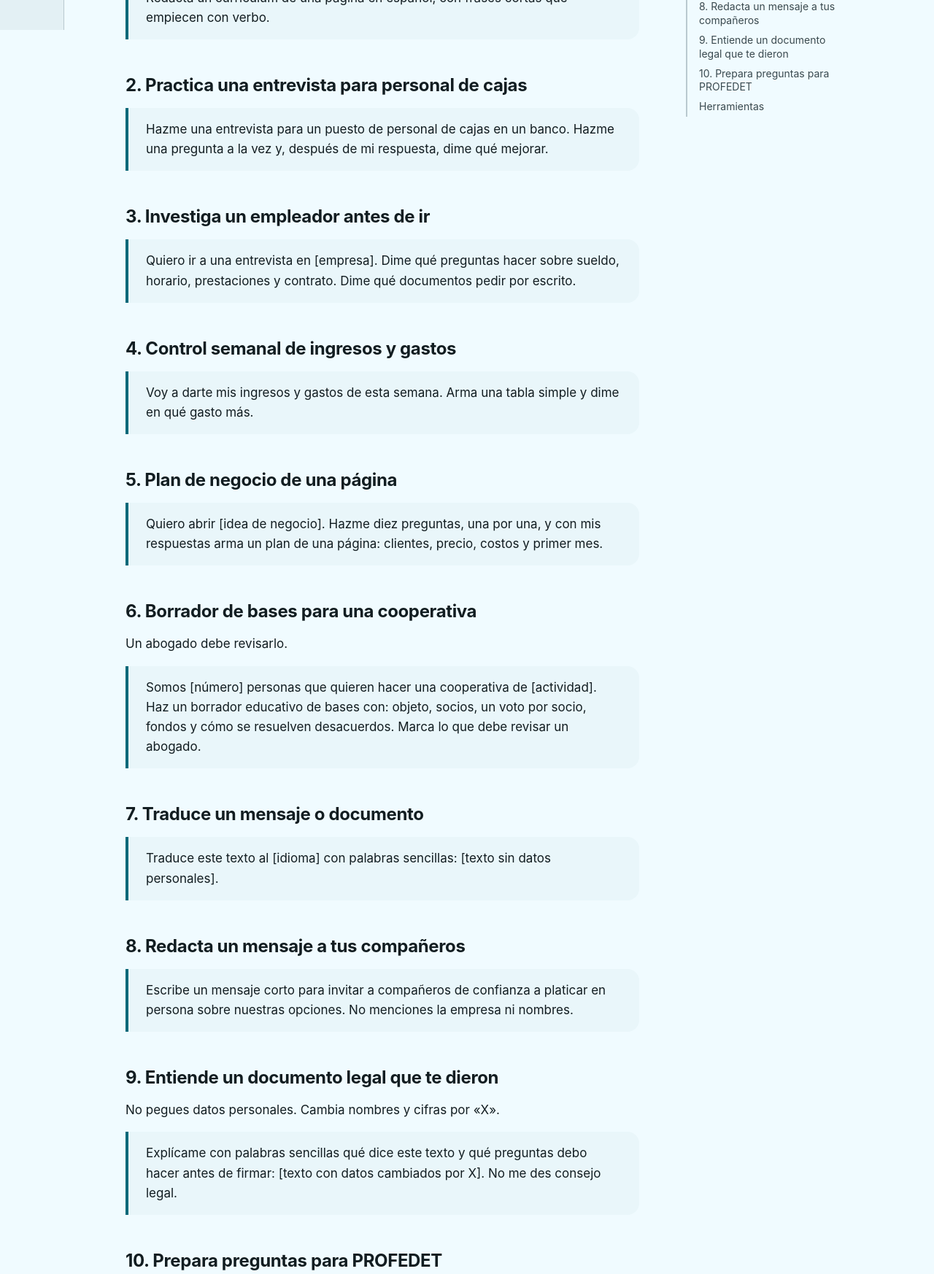
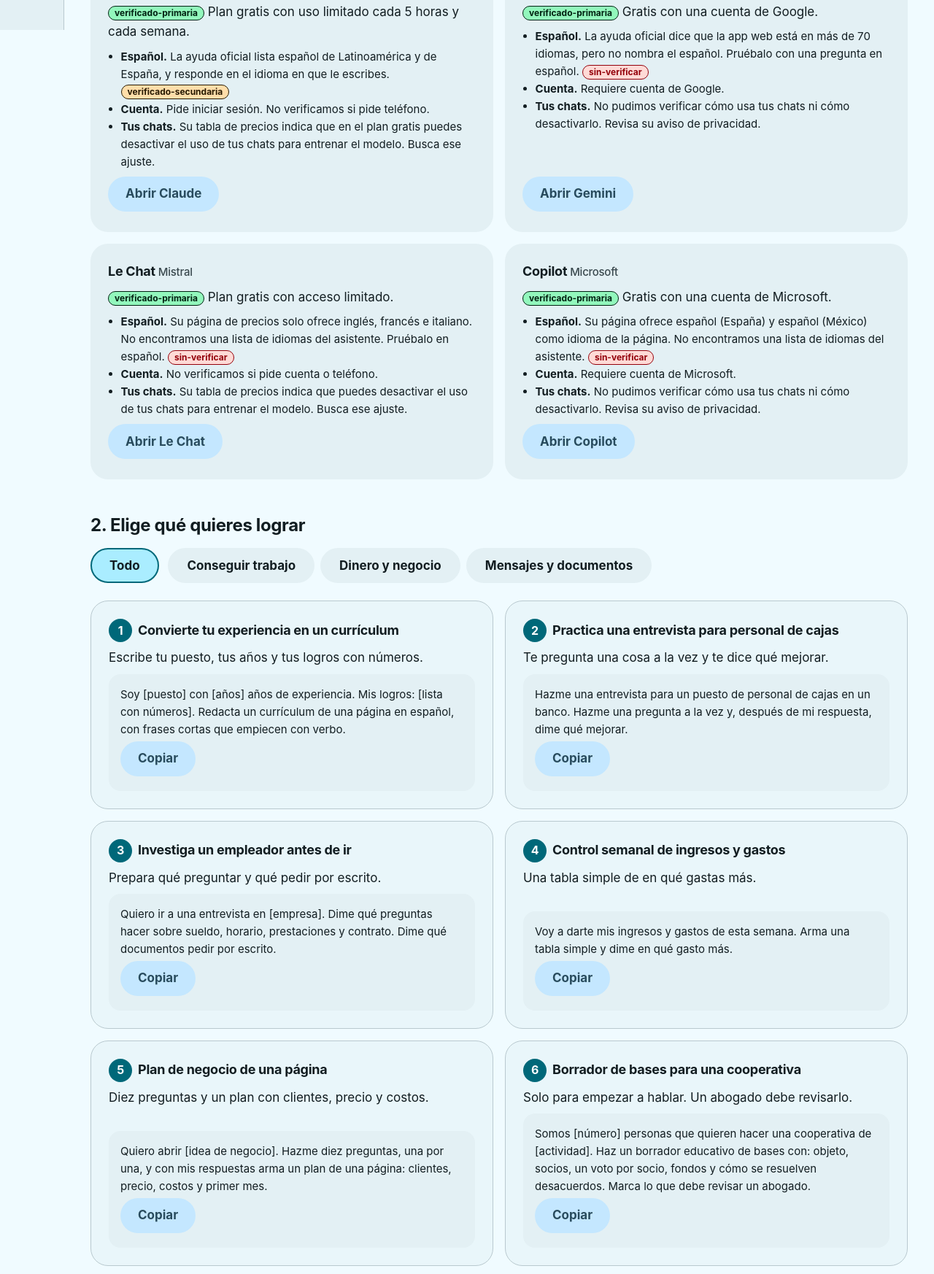
Before and after one commit to MartinMontero/AbandonaBA, an Astro site: page /inteligencia-aumentada in a window 1280 px wide. Shown: the part 759-2505 px from the top of the page at 73% size. Built offline with nearby package versions, Linux system fonts and the light colour scheme; Astro itself is replaced by a stand-in of ours.

Commit message:
IA page: free-tool cards with verified status, task filter, copy buttons; use the term IA
Co-Authored-By: Claude Sonnet 5.5 <noreply@anthropic.com>

```diff
--- a/src/content/es/inteligencia-aumentada.md
+++ /dev/null
@@ -1,60 +0,0 @@
----
-title: "Inteligencia Aumentada: diez lecciones"
-eyebrow: "Aprende y prepárate"
-description: "Diez lecciones cortas con una instrucción para copiar y pegar."
-claims: []
-legal: false
----
-La Inteligencia Aumentada te ayuda a redactar y preparar cosas. Puede equivocarse. Verifica los datos legales y de dinero en las fuentes oficiales de este sitio.
-
-**Regla de privacidad en todas las lecciones:** nunca pegues tu CURP, tu RFC, números de cuenta, nombres de compañeros ni nada de los sistemas internos del banco.
-
-## 1. Convierte tu experiencia en un currículum
-
-Sirve para armar un currículum con lo que ya sabes hacer. Escribe tu puesto, tus años y tus logros con números.
-
-> Soy [puesto] con [años] años de experiencia. Mis logros: [lista con números]. Redacta un currículum de una página en español, con frases cortas que empiecen con verbo.
-
-## 2. Practica una entrevista para personal de cajas
-
-> Hazme una entrevista para un puesto de personal de cajas en un banco. Hazme una pregunta a la vez y, después de mi respuesta, dime qué mejorar.
-
-## 3. Investiga un empleador antes de ir
-
-> Quiero ir a una entrevista en [empresa]. Dime qué preguntas hacer sobre sueldo, horario, prestaciones y contrato. Dime qué documentos pedir por escrito.
-
-## 4. Control semanal de ingresos y gastos
-
-> Voy a darte mis ingresos y gastos de esta semana. Arma una tabla simple y dime en qué gasto más.
-
-## 5. Plan de negocio de una página
-
-> Quiero abrir [idea de negocio]. Hazme diez preguntas, una por una, y con mis respuestas arma un plan de una página: clientes, precio, costos y primer mes.
-
-## 6. Borrador de bases para una cooperativa
-
-Un abogado debe revisarlo.
-
-> Somos [número] personas que quieren hacer una cooperativa de [actividad]. Haz un borrador educativo de bases con: objeto, socios, un voto por socio, fondos y cómo se resuelven desacuerdos. Marca lo que debe revisar un abogado.
-
-## 7. Traduce un mensaje o documento
-
-> Traduce este texto al [idioma] con palabras sencillas: [texto sin datos personales].
-
-## 8. Redacta un mensaje a tus compañeros
-
-> Escribe un mensaje corto para invitar a compañeros de confianza a platicar en persona sobre nuestras opciones. No menciones la empresa ni nombres.
-
-## 9. Entiende un documento legal que te dieron
-
-No pegues datos personales. Cambia nombres y cifras por «X».
-
-> Explícame con palabras sencillas qué dice este texto y qué preguntas debo hacer antes de firmar: [texto con datos cambiados por X]. No me des consejo legal.
-
-## 10. Prepara preguntas para PROFEDET
-
-> Mi situación: [resumen sin nombres]. Haz una lista de las diez preguntas que debo llevar a una asesoría laboral gratuita y los documentos que debo traer.
-
-## Herramientas
-
-No tenemos aún una lista verificada de herramientas gratuitas con soporte en español. <span class="tag t-sin-verificar">sin-verificar</span> Las instrucciones de arriba funcionan en cualquier asistente. Evita pegar datos personales en cualquiera.
--- a/src/pages/[...slug].astro
+++ b/src/pages/[...slug].astro
@@ -15,7 +15,7 @@ const { mod, lang, slug } = Astro.props as any;
 const fm = mod.frontmatter;
 const path = (lang === 'en' ? '/en/' : '/') + (slug ? slug + '/' : '');
 const Content = mod.Content;
-const artMap: Record<string, string> = { salidas: 'door', 'no-firmes': 'shield', situacion: 'news', evidencia: 'clipboard', puente: 'steps', negocio: 'store', cooperativa: 'coop', glosario: 'book', 'inteligencia-aumentada': 'spark', acerca: 'shield' };
+const artMap: Record<string, string> = { salidas: 'door', 'no-firmes': 'shield', situacion: 'news', evidencia: 'clipboard', puente: 'steps', negocio: 'store', cooperativa: 'coop', glosario: 'book', acerca: 'shield' };
 const art = fm.art ?? artMap[slug] ?? 'shield';
 const toc = (typeof mod.getHeadings === 'function' ? mod.getHeadings() : []) as { depth: number; slug: string; text: string }[];
 ---
--- a/src/pages/index.astro
+++ b/src/pages/index.astro
@@ -32,7 +32,7 @@ const next = [
   { href: '/negocio/', t: 'Mi propio negocio', d: 'Ideas y bases fiscales.', art: 'store' },
   { href: '/equipo/', t: 'Con mis compañeros', d: 'Un mensaje para invitar.', art: 'people' },
   { href: '/cooperativa/', t: 'Cooperativa paso a paso', d: 'Cómo se forma y se registra.', art: 'coop' },
-  { href: '/inteligencia-aumentada/', t: 'Inteligencia Aumentada', d: 'Diez lecciones cortas.', art: 'spark' },
+  { href: '/inteligencia-aumentada/', t: 'IA para tu búsqueda', d: 'Herramientas gratis y diez usos.', art: 'spark' },
   { href: '/situacion/', t: 'Qué se dijo y qué no', d: 'Hechos con fuentes.', art: 'news' },
 ];
 ---
--- /dev/null
+++ b/src/pages/inteligencia-aumentada.astro
@@ -0,0 +1,70 @@
+---
+import Base from '../layouts/Base.astro';
+// Cada herramienta lleva solo lo que se leyó en su página oficial el 2026-11-22. Lo demás queda sin verificar.
+const tools = [
+  { n: 'Claude', by: 'Anthropic', url: 'https://claude.ai', free: 'Plan gratis con uso limitado cada 5 horas y cada semana.', fs: 'verificado-primaria', es: 'La ayuda oficial lista español de Latinoamérica y de España, y responde en el idioma en que le escribes.', ess: 'verificado-secundaria', acct: 'Pide iniciar sesión. No verificamos si pide teléfono.', priv: 'Su tabla de precios indica que en el plan gratis puedes desactivar el uso de tus chats para entrenar el modelo. Busca ese ajuste.', src: 'https://claude.com/pricing' },
+  { n: 'Gemini', by: 'Google', url: 'https://gemini.google.com', free: 'Gratis con una cuenta de Google.', fs: 'verificado-primaria', es: 'La ayuda oficial dice que la app web está en más de 70 idiomas, pero no nombra el español. Pruébalo con una pregunta en español.', ess: 'sin-verificar', acct: 'Requiere cuenta de Google.', priv: 'No pudimos verificar cómo usa tus chats ni cómo desactivarlo. Revisa su aviso de privacidad.', src: 'https://gemini.google/subscriptions/' },
+  { n: 'Le Chat', by: 'Mistral', url: 'https://chat.mistral.ai', free: 'Plan gratis con acceso limitado.', fs: 'verificado-primaria', es: 'Su página de precios solo ofrece inglés, francés e italiano. No encontramos una lista de idiomas del asistente. Pruébalo en español.', ess: 'sin-verificar', acct: 'No verificamos si pide cuenta o teléfono.', priv: 'Su tabla de precios indica que puedes desactivar el uso de tus chats para entrenar el modelo. Busca ese ajuste.', src: 'https://mistral.ai/pricing' },
+  { n: 'Copilot', by: 'Microsoft', url: 'https://copilot.com', free: 'Gratis con una cuenta de Microsoft.', fs: 'verificado-primaria', es: 'Su página ofrece español (España) y español (México) como idioma de la página. No encontramos una lista de idiomas del asistente.', ess: 'sin-verificar', acct: 'Requiere cuenta de Microsoft.', priv: 'No pudimos verificar cómo usa tus chats ni cómo desactivarlo. Revisa su aviso de privacidad.', src: 'https://copilot.com' },
+];
+const cats = [
+  { id: 'emp', t: 'Conseguir trabajo' },
+  { id: 'din', t: 'Dinero y negocio' },
+  { id: 'doc', t: 'Mensajes y documentos' },
+];
+const lessons = [
+  { c: 'emp', t: 'Convierte tu experiencia en un currículum', w: 'Escribe tu puesto, tus años y tus logros con números.', p: 'Soy [puesto] con [años] años de experiencia. Mis logros: [lista con números]. Redacta un currículum de una página en español, con frases cortas que empiecen con verbo.' },
+  { c: 'emp', t: 'Practica una entrevista para personal de cajas', w: 'Te pregunta una cosa a la vez y te dice qué mejorar.', p: 'Hazme una entrevista para un puesto de personal de cajas en un banco. Hazme una pregunta a la vez y, después de mi respuesta, dime qué mejorar.' },
+  { c: 'emp', t: 'Investiga un empleador antes de ir', w: 'Prepara qué preguntar y qué pedir por escrito.', p: 'Quiero ir a una entrevista en [empresa]. Dime qué preguntas hacer sobre sueldo, horario, prestaciones y contrato. Dime qué documentos pedir por escrito.' },
+  { c: 'din', t: 'Control semanal de ingresos y gastos', w: 'Una tabla simple de en qué gastas más.', p: 'Voy a darte mis ingresos y gastos de esta semana. Arma una tabla simple y dime en qué gasto más.' },
+  { c: 'din', t: 'Plan de negocio de una página', w: 'Diez preguntas y un plan con clientes, precio y costos.', p: 'Quiero abrir [idea de negocio]. Hazme diez preguntas, una por una, y con mis respuestas arma un plan de una página: clientes, precio, costos y primer mes.' },
+  { c: 'din', t: 'Borrador de bases para una cooperativa', w: 'Solo para empezar a hablar. Un abogado debe revisarlo.', p: 'Somos [número] personas que quieren hacer una cooperativa de [actividad]. Haz un borrador educativo de bases con: objeto, socios, un voto por socio, fondos y cómo se resuelven desacuerdos. Marca lo que debe revisar un abogado.' },
+  { c: 'doc', t: 'Traduce un mensaje o documento', w: 'Con palabras sencillas y sin datos personales.', p: 'Traduce este texto al [idioma] con palabras sencillas: [texto sin datos personales].' },
+  { c: 'doc', t: 'Redacta un mensaje a tus compañeros', w: 'Para invitar a platicar en persona, sin nombres ni empresa.', p: 'Escribe un mensaje corto para invitar a compañeros de confianza a platicar en persona sobre nuestras opciones. No menciones la empresa ni nombres.' },
+  { c: 'doc', t: 'Entiende un documento legal que te dieron', w: 'Cambia nombres y cifras por «X» antes de pegar.', p: 'Explícame con palabras sencillas qué dice este texto y qué preguntas debo hacer antes de firmar: [texto con datos cambiados por X]. No me des consejo legal.' },
+  { c: 'doc', t: 'Prepara preguntas para PROFEDET', w: 'Una lista para llevar a la asesoría gratuita.', p: 'Mi situación: [resumen sin nombres]. Haz una lista de las diez preguntas que debo llevar a una asesoría laboral gratuita y los documentos que debo traer.' },
+];
+const sources = tools.map((t) => ({ title: `${t.n} (${t.by})`, url: t.src, read: '2026-11-22' }));
+---
+<Base art="spark" eyebrow="Aprende y prepárate" title="IA: diez usos prácticos" description="Escoge una herramienta gratis y copia una instrucción lista para usar." path="/inteligencia-aumentada/" sources={sources} wide lead>
+  <p class="lede">La IA (inteligencia artificial) es un asistente al que le escribes qué necesitas y te responde. Te ayuda a redactar y preparar. Puede equivocarse: verifica los datos legales y de dinero en las fuentes oficiales de este sitio.</p>
+
+  <div class="callout info"><p><strong>Antes de pegar algo:</strong> nunca pongas tu CURP, tu RFC, números de cuenta, nombres de compañeros ni nada de los sistemas internos del banco.</p></div>
+
+  <h2 id="herramientas">1. Escoge una herramienta gratis</h2>
+  <p>Todas tienen plan gratis. Con cualquiera sirven las instrucciones de abajo.</p>
+  <div class="tool-grid">
+    {tools.map((t) => (
+      <article class="tool">
+        <h3>{t.n} <small>{t.by}</small></h3>
+        <p><span class={`tag t-${t.fs}`}>{t.fs}</span> {t.free}</p>
+        <ul>
+          <li><strong>Español.</strong> {t.es} <span class={`tag t-${t.ess}`}>{t.ess}</span></li>
+          <li><strong>Cuenta.</strong> {t.acct}</li>
+          <li><strong>Tus chats.</strong> {t.priv}</li>
+        </ul>
+        <a class="btn tonal" href={t.url} rel="noopener noreferrer">Abrir {t.n}</a>
+      </article>
+    ))}
+  </div>
+
+  <h2 id="usos">2. Elige qué quieres lograr</h2>
+  <div class="ia-filter">
+    <input type="radio" name="cat" id="f-all" checked /><label for="f-all">Todo</label>
+    {cats.map((c) => (<><input type="radio" name="cat" id={`f-${c.id}`} /><label for={`f-${c.id}`}>{c.t}</label></>))}
+    <div class="lessons">
+      {lessons.map((l, i) => (
+        <article class="lesson" data-cat={l.c}>
+          <h3><span class="n">{i + 1}</span> {l.t}</h3>
+          <p>{l.w}</p>
+          <div class="prompt">
+            <p class="ptext">{l.p}</p>
+            <button type="button" class="btn tonal copy" aria-label={`Copiar la instrucción: ${l.t}`}>Copiar</button>
+          </div>
+        </article>
+      ))}
+    </div>
+  </div>
+  <p class="small">Cambia lo que está entre [corchetes] por tus datos sin nombres. Después pégala en la herramienta que elegiste.</p>
+  <script>import '../scripts/ia.ts';</script>
+</Base>
--- /dev/null
+++ b/src/scripts/ia.ts
@@ -0,0 +1,15 @@
+// Copia la instrucción de una tarjeta. Nada sale del aparato.
+const say = (m: string) => (window as unknown as { aba?: { say: (s: string) => void } }).aba?.say?.(m);
+document.querySelectorAll<HTMLButtonElement>('.lesson .copy').forEach((b) => {
+  b.addEventListener('click', async () => {
+    const text = b.parentElement?.querySelector('.ptext')?.textContent ?? '';
+    try {
+      await navigator.clipboard.writeText(text);
+      b.textContent = 'Copiado';
+      say('Instrucción copiada');
+      setTimeout(() => { b.textContent = 'Copiar'; }, 2000);
+    } catch {
+      say('No se pudo copiar. Selecciona el texto y cópialo a mano.');
+    }
+  });
+});
--- a/src/styles/global.css
+++ b/src/styles/global.css
@@ -438,3 +438,23 @@ footer { margin-top: var(--space-6); background: var(--md-sys-color-surface-cont
 .pk .steps { grid-template-columns: 1fr; }
 .pk .steps li { grid-template-columns: 3rem 1fr; }
 .pk .steps li p { margin: 0 0 var(--space-1); }
+
+/* IA: herramientas y tarjetas de instrucciones */
+.tool-grid { display: grid; gap: var(--space-2); grid-template-columns: 1fr; margin: var(--space-2) 0 var(--space-4); }
+@media (min-width: 700px) { .tool-grid { grid-template-columns: 1fr 1fr; } }
+.tool { background: var(--md-sys-color-surface-container); border-radius: var(--radius-lg); padding: var(--space-3); display: flex; flex-direction: column; gap: var(--space-1); }
+.tool h3 { margin: 0; } .tool h3 small { font-weight: 500; color: var(--md-sys-color-on-surface-variant); }
+.tool p { margin: 0; } .tool ul { margin: 0; padding-left: 1.1rem; font-size: .9375rem; } .tool .btn { align-self: flex-start; margin-top: auto; }
+.ia-filter { margin-top: var(--space-2); }
+.ia-filter > input { position: absolute; opacity: 0; pointer-events: none; }
+.ia-filter > label { display: inline-flex; align-items: center; min-height: var(--target); padding: 0 var(--space-3); margin: 0 var(--space-1) var(--space-1) 0; border-radius: var(--radius-full); background: var(--md-sys-color-surface-container); border: 2px solid transparent; font-weight: 700; cursor: pointer; }
+.ia-filter > input:checked + label { background: var(--md-sys-color-primary-container); border-color: var(--md-sys-color-primary); }
+.ia-filter > input:focus-visible + label { outline: 3px solid var(--md-sys-color-primary); outline-offset: 2px; }
+.lessons { display: grid; gap: var(--space-2); margin-top: var(--space-2); grid-template-columns: 1fr; }
+@media (min-width: 700px) { .lessons { grid-template-columns: 1fr 1fr; } }
+.lesson { background: var(--md-sys-color-surface-container-low, var(--md-sys-color-surface-container)); border: 1px solid var(--md-sys-color-outline-variant); border-radius: var(--radius-lg); padding: var(--space-3); display: flex; flex-direction: column; gap: var(--space-1); }
+.lesson h3 { margin: 0; display: flex; gap: var(--space-1); align-items: baseline; } .lesson p { margin: 0; }
+.lesson .n { display: inline-grid; place-items: center; min-width: 2rem; height: 2rem; border-radius: 50%; background: var(--md-sys-color-primary); color: var(--md-sys-color-on-primary); font-size: 1rem; flex: none; }
+.prompt { margin-top: auto; background: var(--md-sys-color-surface-container); border-radius: var(--radius-md); padding: var(--space-2); }
+.prompt .ptext { font-size: .9375rem; }
+.ia-filter:has(#f-emp:checked) .lesson:not([data-cat="emp"]), .ia-filter:has(#f-din:checked) .lesson:not([data-cat="din"]), .ia-filter:has(#f-doc:checked) .lesson:not([data-cat="doc"]) { display: none; }
```
Also changed, not shown: src/content/es/glosario.md (+1 -1 lines).
